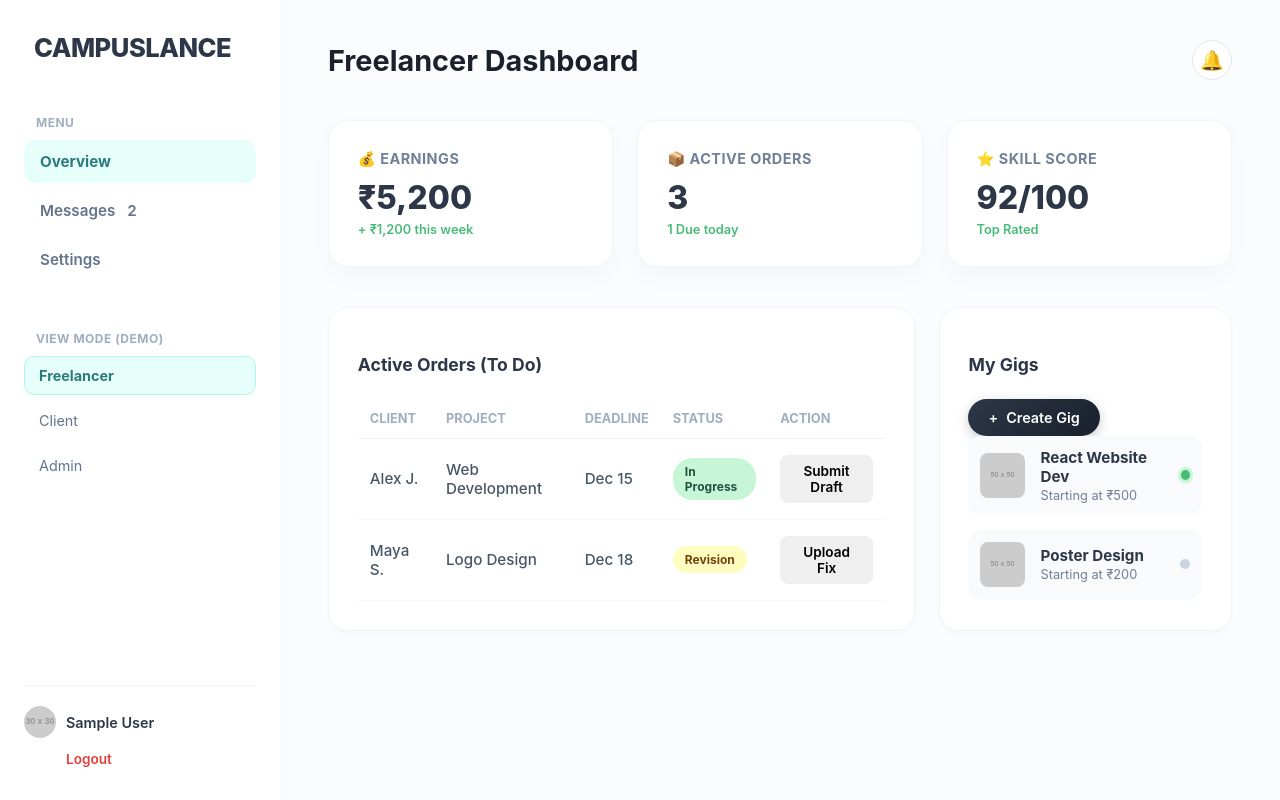
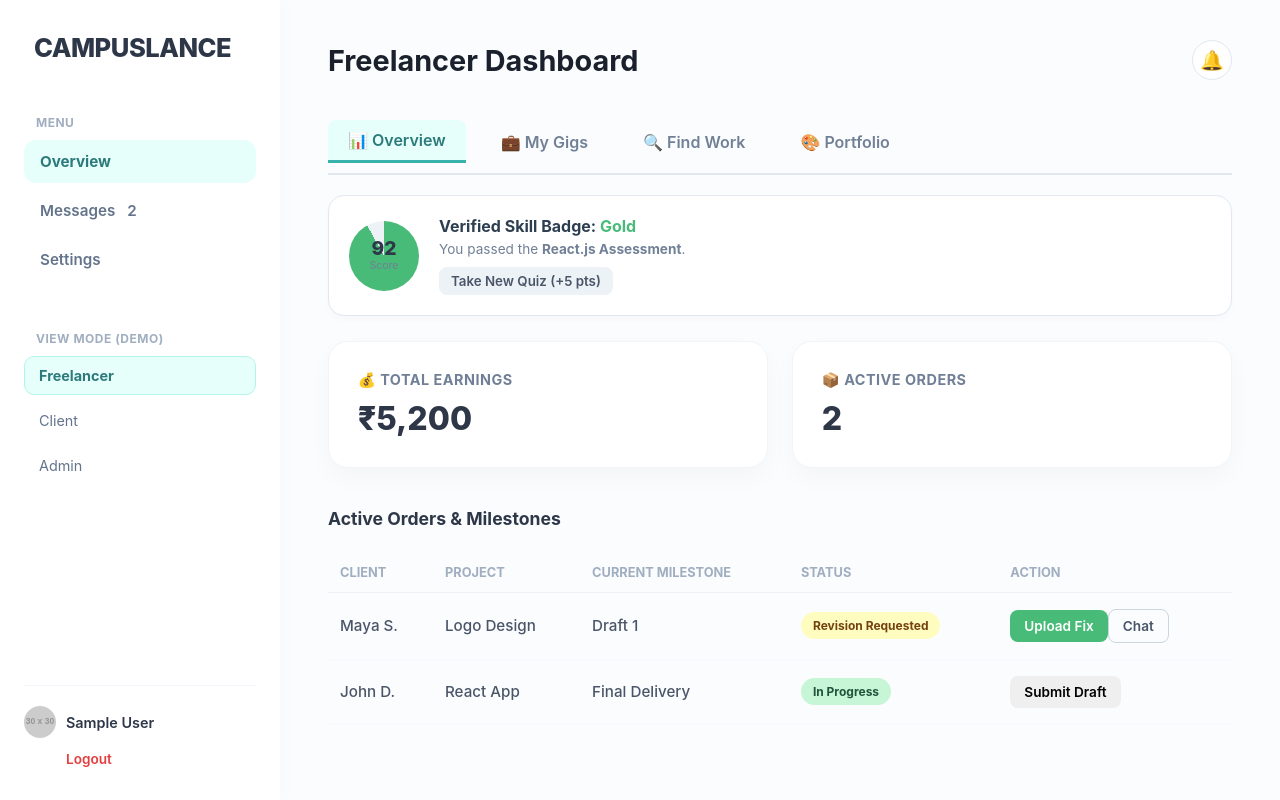
Before and after one commit to KevinD-100/CampusLance, a React (Vite) app: page /dashboard in a window 1280 px wide. Built offline with nearby package versions, Linux system fonts and the light colour scheme; sample sign-in values are in the browser's storage.

Commit message:
Freelancer dashboard updated

```diff
--- a/src/pages/ClientDash.jsx
+++ b/src/pages/ClientDash.jsx
@@ -9,7 +9,7 @@ const ClientDash = ({ user }) => {
   // --- MOCK DATA FOR DEMO ---
   const gigs = [
     { id: 1, title: "React Website Development", freelancer: "Kevin Daniel", price: 1500, rating: 4.8, category: "Tech", img: "https://images.unsplash.com/photo-1633356122544-f134324a6cee?w=400" },
-    { id: 2, title: "Event Poster Design", freelancer: "Sarah L.", price: 300, rating: 4.9, category: "Creative", img: "https://images.unsplash.com/photo-1626785774573-4b7993143a2d?w=400" },
+    { id: 2, title: "Event Poster Design", freelancer: "Sarah L.", price: 300, rating: 4.9, category: "Creative", img: "https://images.unsplash.com/photo-1557672172-298e090bd0f1?q=80&w=600&auto=format&fit=crop"  },
     { id: 3, title: "Python Data Analysis Script", freelancer: "Arun K.", price: 800, rating: 4.5, category: "Tech", img: "https://images.unsplash.com/photo-1526379095098-d400fd0bf935?w=400" },
   ];
 
--- a/src/pages/Dashboard.css
+++ b/src/pages/Dashboard.css
@@ -466,3 +466,99 @@
 /* Animation Utility */
 .animate-fade-in { animation: fadeIn 0.5s ease-out; }
 @keyframes fadeIn { from { opacity: 0; transform: translateY(10px); } to { opacity: 1; transform: translateY(0); } }
+
+/* --- SKILL SCORE CARD --- */
+.skill-score-card {
+  display: flex;
+  align-items: center;
+  gap: 20px;
+  background: white;
+  padding: 20px;
+  border-radius: 16px;
+  margin-bottom: 25px;
+  border: 1px solid #E2E8F0;
+  box-shadow: 0 4px 6px rgba(0,0,0,0.02);
+}
+
+.score-circle {
+  width: 70px;
+  height: 70px;
+  border-radius: 50%;
+  background: conic-gradient(#48BB78 92%, #EDF2F7 0); /* Visual chart effect */
+  display: flex;
+  flex-direction: column;
+  justify-content: center;
+  align-items: center;
+  color: #2D3748;
+}
+
+.score-circle span { font-weight: 800; font-size: 1.2rem; line-height: 1; }
+.score-circle small { font-size: 0.65rem; color: #718096; }
+
+.score-info h4 { margin: 0 0 5px 0; font-size: 1rem; }
+.score-info p { margin: 0 0 10px 0; font-size: 0.85rem; color: #718096; }
+
+/* --- VERTICAL GIG ROW (For Management) --- */
+.gigs-list-vertical { display: flex; flex-direction: column; gap: 15px; }
+
+.gig-row-card {
+  display: flex;
+  align-items: center;
+  background: white;
+  padding: 15px;
+  border-radius: 12px;
+  border: 1px solid #F1F5F9;
+  gap: 15px;
+}
+
+.gig-row-card img { width: 60px; height: 60px; border-radius: 8px; object-fit: cover; }
+.gig-details { flex: 1; }
+.gig-details h4 { margin: 0 0 5px 0; font-size: 1rem; color: #2D3748; }
+.gig-details p { margin: 0; font-size: 0.85rem; color: #64748B; }
+
+.gig-actions { display: flex; gap: 10px; }
+
+/* --- CLIENT REQUEST CARDS (Bidding) --- */
+.requests-grid {
+  display: grid;
+  grid-template-columns: repeat(auto-fill, minmax(300px, 1fr));
+  gap: 20px;
+}
+
+.request-card {
+  background: white;
+  padding: 20px;
+  border-radius: 16px;
+  border: 1px solid #E2E8F0;
+  transition: transform 0.2s;
+}
+
+.request-card:hover { transform: translateY(-3px); box-shadow: 0 10px 20px rgba(0,0,0,0.05); }
+
+.req-header { display: flex; justify-content: space-between; margin-bottom: 10px; }
+.req-header h4 { margin: 0; font-size: 1rem; color: #2D3748; max-width: 70%; }
+
+.budget-badge {
+  background: #EDF2F7;
+  padding: 4px 8px;
+  border-radius: 6px;
+  font-weight: 700;
+  font-size: 0.85rem;
+  height: fit-content;
+  color: #2D3748;
+}
+
+.req-client { font-size: 0.8rem; color: #718096; margin-bottom: 15px; }
+
+.tags-row { display: flex; gap: 8px; margin-bottom: 20px; flex-wrap: wrap; }
+.skill-tag {
+  background: #F0FFF4;
+  color: #276749;
+  border: 1px solid #C6F6D5;
+  padding: 3px 8px;
+  border-radius: 4px;
+  font-size: 0.75rem;
+  font-weight: 600;
+}
+
+.req-footer { margin-top: auto; }
--- a/src/pages/FreelancerDash.jsx
+++ b/src/pages/FreelancerDash.jsx
@@ -1,90 +1,179 @@
-import React from 'react';
-import './Dashboard.css'; // Use common styles
+import React, { useState } from 'react';
 import { useNavigate } from 'react-router-dom';
+import './Dashboard.css';
 
 const FreelancerDash = ({ user }) => {
   const navigate = useNavigate();
-  return (
-    <div className="dashboard-content">
-      {/* 1. Statistics Row */}
+  const [activeTab, setActiveTab] = useState('overview');
+
+  // --- MOCK DATA ---
+  const myGigs = [
+    { id: 101, title: "Modern Logo Design", price: 500, orders: 12, rating: 4.9, img: "https://images.unsplash.com/photo-1611162617474-5b21e879e113?q=80&w=600&auto=format&fit=crop" },
+    { id: 102, title: "React Web App", price: 2000, orders: 4, rating: 5.0, img: "https://images.unsplash.com/photo-1633356122544-f134324a6cee?w=200" },
+  ];
+
+  const clientRequests = [
+    { id: 1, client: "Alex J.", title: "Need a 3-page Portfolio Website", budget: "₹1500 - ₹2000", deadline: "5 Days", tags: ["HTML", "CSS"] },
+    { id: 2, client: "College Fest Team", title: "Poster for Tech Fest 2025", budget: "₹500", deadline: "2 Days", tags: ["Canva", "Photoshop"] },
+  ];
+
+  const portfolioItems = [
+    { id: 1, title: "E-Commerce UI", category: "Web Design", img: "https://images.unsplash.com/photo-1507238691740-187a5b1d37b8?w=300" },
+    { id: 2, title: "Tech Fest Logo", category: "Branding", img: "https://images.unsplash.com/photo-1611162617474-5b21e879e113?w=300" },
+  ];
+
+  // --- SUB-SECTIONS ---
+
+  // 1. OVERVIEW (Stats, Skill Score, Active Orders)
+  const OverviewSection = () => (
+    <div className="animate-fade-in">
+      {/* Skill Score & Quizzes */}
+      <div className="skill-score-card">
+        <div className="score-circle">
+          <span>92</span>
+          <small>Score</small>
+        </div>
+        <div className="score-info">
+          <h4>Verified Skill Badge: <span style={{color:'#48BB78'}}>Gold</span></h4>
+          <p>You passed the <b>React.js Assessment</b>.</p>
+          <button className="btn-small outline">Take New Quiz (+5 pts)</button>
+        </div>
+      </div>
+
       <div className="stats-grid">
         <div className="stat-card">
-          <h3>💰 Earnings</h3>
+          <h3>💰 Total Earnings</h3>
           <div className="value">₹5,200</div>
-          <small className="trend">+ ₹1,200 this week</small>
         </div>
         <div className="stat-card">
           <h3>📦 Active Orders</h3>
-          <div className="value">3</div>
-          <small className="trend">1 Due today</small>
-        </div>
-        <div className="stat-card">
-          <h3>⭐ Skill Score</h3>
-          <div className="value">92/100</div>
-          <small className="trend">Top Rated</small>
+          <div className="value">2</div>
         </div>
       </div>
 
-      <div className="dashboard-split">
-        {/* 2. My Active Orders */}
-        <div className="section-container">
-          <h3 className="section-title">Active Orders (To Do)</h3>
+      <h3 className="section-title">Active Orders & Milestones</h3>
       <table className="data-table">
         <thead>
           <tr>
             <th>Client</th>
             <th>Project</th>
-                <th>Deadline</th>
+            <th>Current Milestone</th>
             <th>Status</th>
             <th>Action</th>
           </tr>
         </thead>
         <tbody>
           <tr>
-                <td>Alex J.</td>
-                <td>Web Development</td>
-                <td>Dec 15</td>
-                <td><span className="badge active">In Progress</span></td>
-                <td><button className="action-btn">Submit Draft</button></td>
+            <td>Maya S.</td>
+            <td>Logo Design</td>
+            <td>Draft 1</td>
+            <td><span className="badge pending">Revision Requested</span></td>
+            <td>
+              <button className="action-btn success">Upload Fix</button>
+              <button className="action-btn outline">Chat</button>
+            </td>
           </tr>
           <tr>
-                <td>Maya S.</td>
-                <td>Logo Design</td>
-                <td>Dec 18</td>
-                <td><span className="badge pending">Revision</span></td>
-                <td><button className="action-btn">Upload Fix</button></td>
+            <td>John D.</td>
+            <td>React App</td>
+            <td>Final Delivery</td>
+            <td><span className="badge active">In Progress</span></td>
+            <td>
+              <button className="action-btn">Submit Draft</button>
+            </td>
           </tr>
         </tbody>
       </table>
     </div>
+  );
 
-        {/* 3. My Gigs (Services) */}
-        <div className="section-container">
+  // 2. MY GIGS (Templates, Scaling)
+  const GigsSection = () => (
+    <div className="animate-fade-in">
       <div className="header-row">
-            <h3 className="section-title">My Gigs</h3>
-            <button className="create-btn-primary" onClick={() => navigate('/create-gig')}>
-              <span>+</span> Create Gig
-            </button>
+        <h3 className="section-title">Manage Services</h3>
+        <button className="create-btn-primary" onClick={() => navigate('/create-gig')}>+ Create New Gig</button>
       </div>
-          <div className="gig-list">
-            <div className="gig-item">
-              <img src="https://via.placeholder.com/50" alt="Gig" />
-              <div>
-                <h4>React Website Dev</h4>
-                <p>Starting at ₹500</p>
+
+      <div className="gigs-list-vertical">
+        {myGigs.map(gig => (
+          <div key={gig.id} className="gig-row-card">
+            <img src={gig.img} alt={gig.title} />
+            <div className="gig-details">
+              <h4>{gig.title}</h4>
+              <p>Starting at <b>₹{gig.price}</b> • ⭐ {gig.rating} ({gig.orders} orders)</p>
             </div>
-              <span className="status-dot online"></span>
-            </div>
-            <div className="gig-item">
-              <img src="https://via.placeholder.com/50" alt="Gig" />
-              <div>
-                <h4>Poster Design</h4>
-                <p>Starting at ₹200</p>
-              </div>
-              <span className="status-dot offline"></span>
+            <div className="gig-actions">
+              <button className="btn-small">🖊 Edit</button>
+              <button className="btn-small outline" title="Use as Template">📄 Duplicate</button>
             </div>
           </div>
+        ))}
       </div>
+    </div>
+  );
+
+  // 3. FIND WORK (Bidding, Requests)
+  const FindWorkSection = () => (
+    <div className="animate-fade-in">
+      <h3 className="section-title">Latest Client Requests</h3>
+      <div className="requests-grid">
+        {clientRequests.map(req => (
+          <div key={req.id} className="request-card">
+            <div className="req-header">
+              <h4>{req.title}</h4>
+              <span className="budget-badge">{req.budget}</span>
+            </div>
+            <p className="req-client">Posted by: {req.client} • Deadline: {req.deadline}</p>
+            <div className="tags-row">
+              {req.tags.map(tag => <span key={tag} className="skill-tag">{tag}</span>)}
+            </div>
+            <div className="req-footer">
+              <button className="create-btn-primary" style={{width:'100%', justifyContent:'center'}}>Send Proposal / Bid</button>
+            </div>
+          </div>
+        ))}
+      </div>
+    </div>
+  );
+
+  // 4. PORTFOLIO VAULT
+  const PortfolioSection = () => (
+    <div className="animate-fade-in">
+      <div className="header-row">
+        <h3 className="section-title">My Portfolio Vault</h3>
+        <button className="btn-small outline">Upload New Work</button>
+      </div>
+
+      <div className="gigs-grid">
+        {portfolioItems.map(item => (
+          <div key={item.id} className="gig-card">
+            <img src={item.img} alt={item.title} className="gig-img" style={{height:'180px'}}/>
+            <div className="gig-info">
+              <div className="gig-cat">{item.category}</div>
+              <h4>{item.title}</h4>
+            </div>
+          </div>
+        ))}
+      </div>
+    </div>
+  );
+
+  return (
+    <div className="dashboard-content">
+      {/* TABS NAVIGATION */}
+      <div className="tabs-container">
+        <button className={`tab-btn ${activeTab === 'overview' ? 'active' : ''}`} onClick={() => setActiveTab('overview')}>📊 Overview</button>
+        <button className={`tab-btn ${activeTab === 'gigs' ? 'active' : ''}`} onClick={() => setActiveTab('gigs')}>💼 My Gigs</button>
+        <button className={`tab-btn ${activeTab === 'work' ? 'active' : ''}`} onClick={() => setActiveTab('work')}>🔍 Find Work</button>
+        <button className={`tab-btn ${activeTab === 'portfolio' ? 'active' : ''}`} onClick={() => setActiveTab('portfolio')}>🎨 Portfolio</button>
+      </div>
+
+      <div className="tab-content">
+        {activeTab === 'overview' && <OverviewSection />}
+        {activeTab === 'gigs' && <GigsSection />}
+        {activeTab === 'work' && <FindWorkSection />}
+        {activeTab === 'portfolio' && <PortfolioSection />}
       </div>
     </div>
   );
```
Lines whose indentation alone changed are shown as unchanged.
